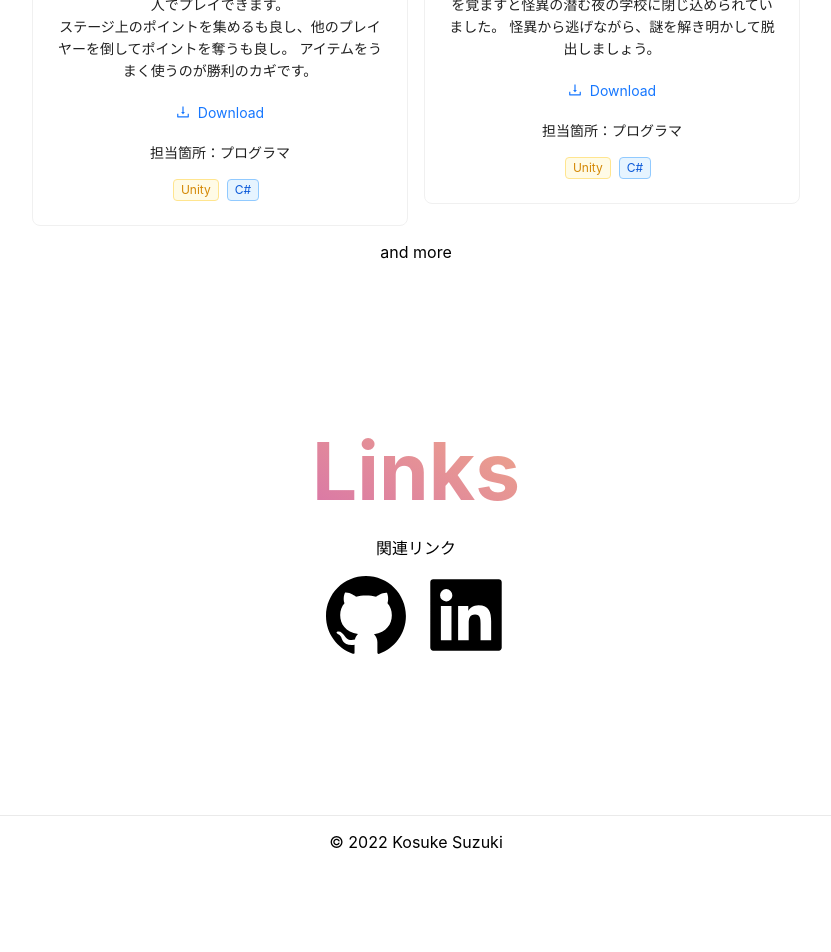
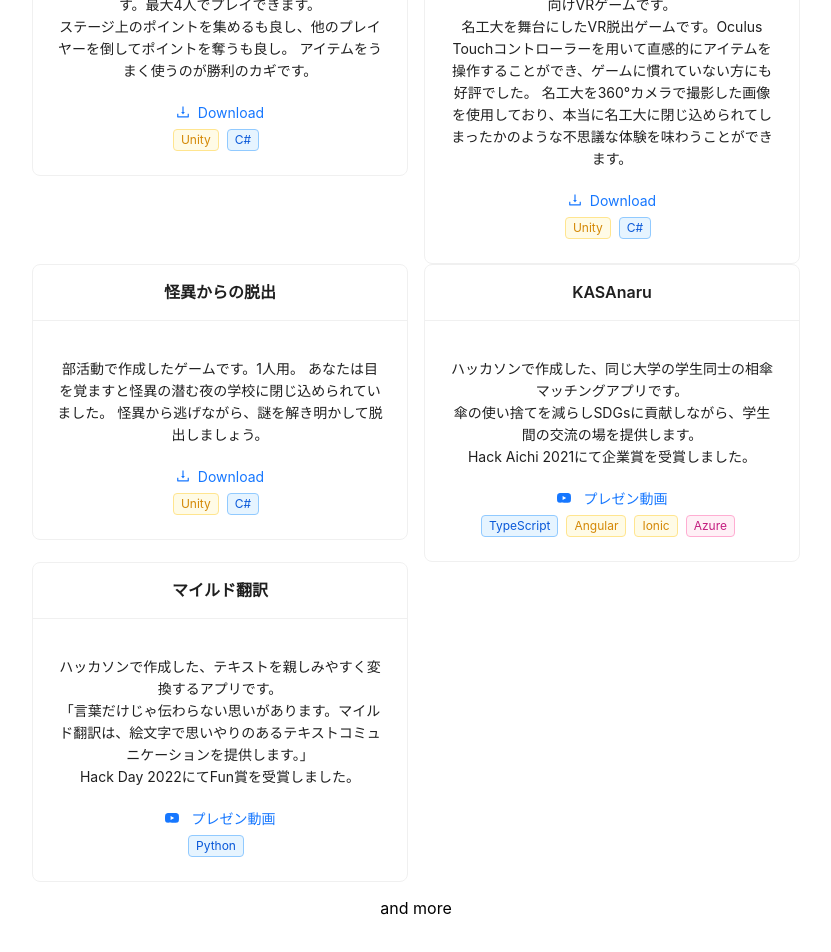
Before and after one commit to suzuki764/portfolio, a Next.js app: page / in a window 1280 px wide. Shown: the part 2580-3532 px from the top of the page, without its empty margins (224-1055 px from the left). Before the commit the page ends 3448 px from the top, so only its background shows below. Built offline with nearby package versions, Linux system fonts and the light colour scheme.

Commit message:
制作物を追加

```diff
--- a/components/Products.tsx
+++ b/components/Products.tsx
@@ -1,18 +1,18 @@
 import { Button, Card, Tag, Row, Col, Space } from "antd";
-import { DownloadOutlined } from "@ant-design/icons";
+import { DownloadOutlined, YoutubeFilled } from "@ant-design/icons";
 import styles from "./styles/Products.module.css";
 
 export function Products() {
   return (
     <div className={styles.center} id="products">
       <h2 className={styles.title}>Products</h2>
-      <p>制作物の紹介</p>
+      <p>制作物の紹介（工事中）</p>
 
       <Row gutter={16}>
         <Col xs={24} sm={24} md={12}>
           <Card title="Eater" style={{ marginBottom: "1rem" }}>
             <p>
-              学祭で展示するために作成したゲームです。最大4人でプレイできます。
+              学祭で展示するために部活動で作成したゲームです。最大4人でプレイできます。
               <br />
               ステージ上のポイントを集めるも良し、他のプレイヤーを倒してポイントを奪うも良し。
               アイテムをうまく使うのが勝利のカギです。
@@ -20,9 +20,28 @@ export function Products() {
             <Button type="link" icon={<DownloadOutlined />}>
               Download
             </Button>
-            <p>担当箇所：プログラマ</p>
-            <Tag color="gold">Unity</Tag>
-            <Tag color="blue">C#</Tag>
+            <div>
+              <Tag color="gold">Unity</Tag>
+              <Tag color="blue">C#</Tag>
+            </div>
+          </Card>
+        </Col>
+        <Col xs={24} md={12}>
+          <Card title="名工大からの脱出">
+            <p>
+              学祭で展示するために部活動で作成したOculus Rift向けVRゲームです。
+              <br />
+              名工大を舞台にしたVR脱出ゲームです。Oculus
+              Touchコントローラーを用いて直感的にアイテムを操作することができ、ゲームに慣れていない方にも好評でした。
+              名工大を360°カメラで撮影した画像を使用しており、本当に名工大に閉じ込められてしまったかのような不思議な体験を味わうことができます。
+            </p>
+            <Button type="link" icon={<DownloadOutlined />}>
+              Download
+            </Button>
+            <div>
+              <Tag color="gold">Unity</Tag>
+              <Tag color="blue">C#</Tag>
+            </div>
           </Card>
         </Col>
         <Col xs={24} md={12}>
@@ -35,13 +54,57 @@ export function Products() {
             <Button type="link" icon={<DownloadOutlined />}>
               Download
             </Button>
-            <p>担当箇所：プログラマ</p>
-            <Tag color="gold">Unity</Tag>
-            <Tag color="blue">C#</Tag>
+            <div>
+              <Tag color="gold">Unity</Tag>
+              <Tag color="blue">C#</Tag>
+            </div>
+          </Card>
+        </Col>
+        <Col xs={24} md={12}>
+          <Card title="KASAnaru">
+            <p>
+              ハッカソンで作成した、同じ大学の学生同士の相傘マッチングアプリです。
+              <br />
+              傘の使い捨てを減らしSDGsに貢献しながら、学生間の交流の場を提供します。
+              <br />
+              Hack Aichi 2021にて企業賞を受賞しました。
+            </p>
+            <Button
+              type="link"
+              icon={<YoutubeFilled style={{ marginRight: 5 }} />}
+            >
+              <a href="https://youtu.be/mh_Rr_Gm6BE?t=3940">プレゼン動画</a>
+            </Button>
+            <div>
+              <Tag color="blue">TypeScript</Tag>
+              <Tag color="gold">Angular</Tag>
+              <Tag color="gold">Ionic</Tag>
+              <Tag color="magenta">Azure</Tag>
+            </div>
+          </Card>
+        </Col>
+        <Col xs={24} md={12}>
+          <Card title="マイルド翻訳">
+            <p>
+              ハッカソンで作成した、テキストを親しみやすく変換するアプリです。
+              <br />
+              「言葉だけじゃ伝わらない思いがあります。マイルド翻訳は、絵文字で思いやりのあるテキストコミュニケーションを提供します。」
+              <br />
+              Hack Day 2022にてFun賞を受賞しました。
+            </p>
+            <Button
+              type="link"
+              icon={<YoutubeFilled style={{ marginRight: 5 }} />}
+            >
+              <a href="https://youtu.be/7by-7JRb6yk?t=10518">プレゼン動画</a>
+            </Button>
+            <div>
+              <Tag color="blue">Python</Tag>
+            </div>
           </Card>
         </Col>
       </Row>
-      <div>and more</div>
+      <div style={{ marginTop: "1rem" }}>and more</div>
     </div>
   );
 }
```
Also changed, not shown: public/my-image.jpeg (added).
